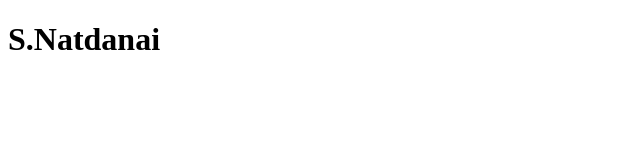
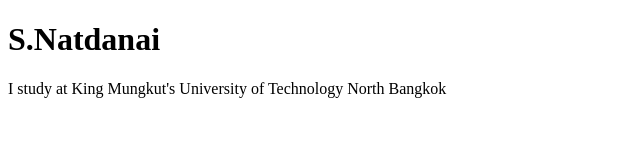
Before and after one commit to SHXBX1/Github-Sx-Desktop, a plain HTML site: page index.html in a window 1280 px wide. Shown: the whole page, without its empty margins (0-640 px from the left). Drawn offline with Linux system fonts and the light colour scheme.

Commit message:
Update index.html

```diff
--- a/index.html
+++ b/index.html
@@ -7,5 +7,6 @@
 </head>
 <body>
         <h1>S.Natdanai</h1>
+        <p>I study at King Mungkut's University of Technology North Bangkok</p>
 </body>
 </html>
```
